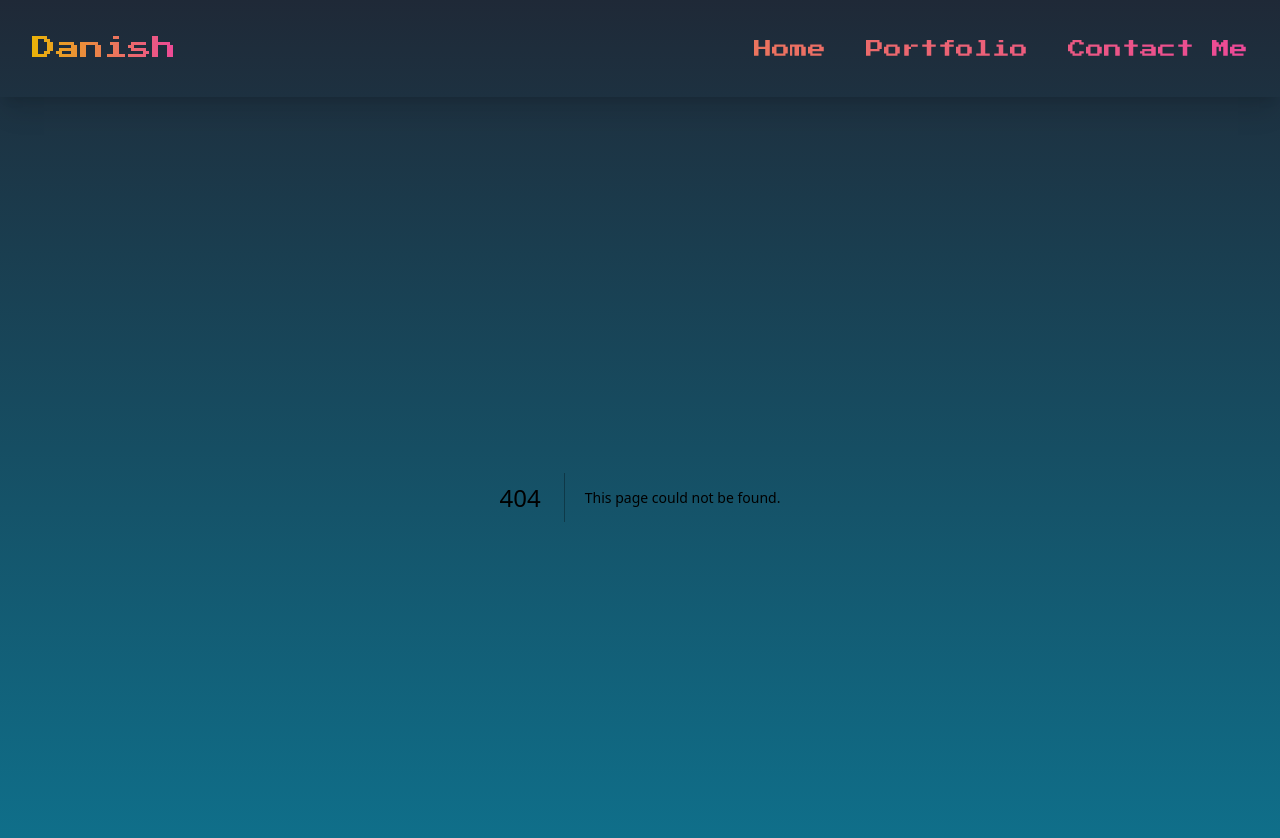
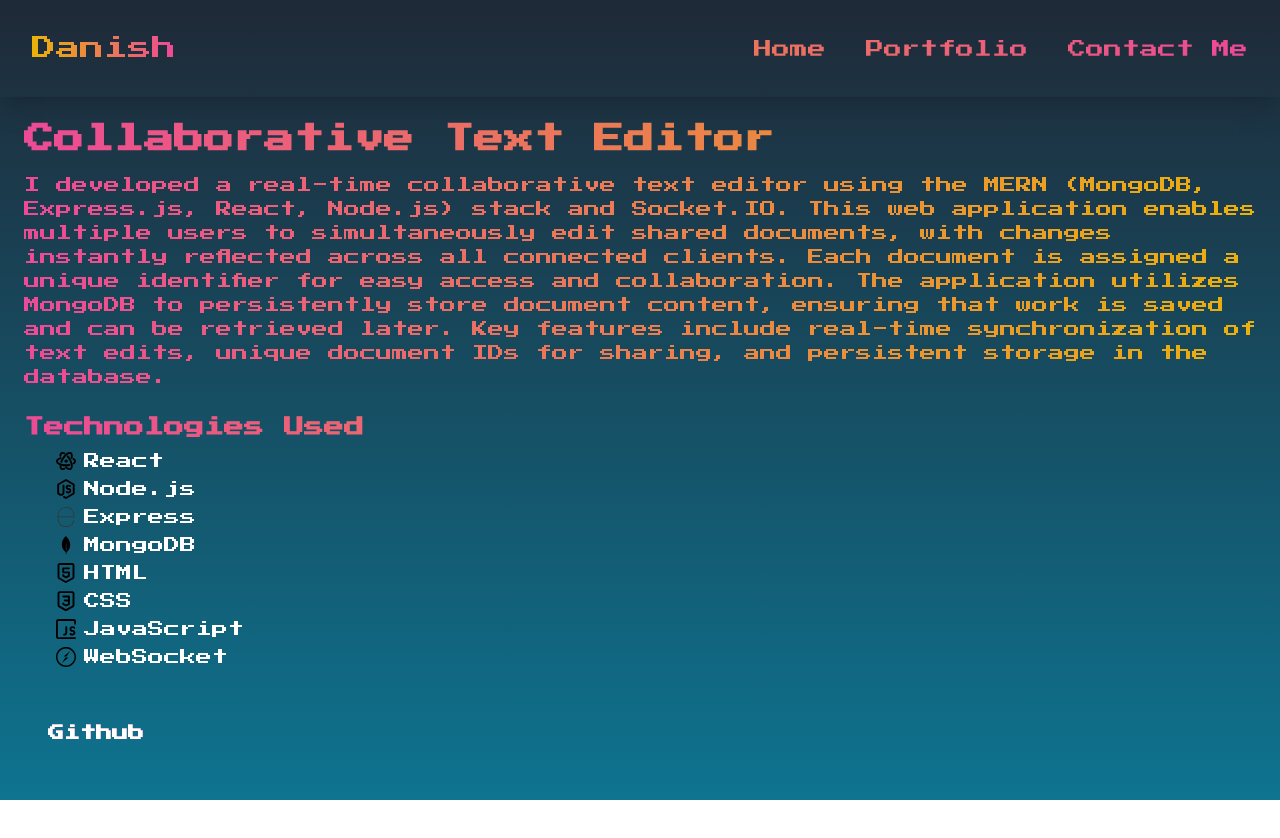
Before and after one commit to DanTiw/retro_portfolio_dantiw, a Next.js app: page /portfolio/editor in a window 1280 px wide. Before the commit this address had no page. Shown: the top 838 px of the page. After the commit the page ends 800 px from the top, so only its background shows below. Built offline with nearby package versions, Linux system fonts and the light colour scheme.

Commit message:
added details of each prject

```diff
--- a/src/app/layout.tsx
+++ b/src/app/layout.tsx
@@ -7,7 +7,7 @@
 import Head from "next/head";
 
 
-const honk = Press_Start_2P({
+const fontD = Press_Start_2P({
   weight: '400',
   subsets: ['latin'],
 
@@ -48,7 +48,7 @@
         />
     </Head>
 
-    <body className={honk.className} >
+    <body className={fontD.className} >
     <div className="min-h-screen bg-gradient-to-b from-gray-800 via-cyan-900 to-cyan-700">
         <Navbar/>
         {children}
--- /dev/null
+++ b/src/app/portfolio/editor/page.tsx
@@ -0,0 +1,32 @@
+import ProjectDetails from '@/components/ProjectDetails';
+import Link from 'next/link';
+
+const MyProjectPage = () => {
+  const projectData = {
+    name: "Collaborative Text Editor",
+    description: "I developed a real-time collaborative text editor using the MERN (MongoDB, Express.js, React, Node.js) stack and Socket.IO. This web application enables multiple users to simultaneously edit shared documents, with changes instantly reflected across all connected clients. Each document is assigned a unique identifier for easy access and collaboration. The application utilizes MongoDB to persistently store document content, ensuring that work is saved and can be retrieved later. Key features include real-time synchronization of text edits, unique document IDs for sharing, and persistent storage in the database.",
+    technologies: [
+        { name: "React", icon: "/SVGs/react.svg" },
+        { name: "Node.js", icon: "/SVGs/node.svg" },
+        { name: "Express", icon: "/SVGs/express.svg" },
+        { name: "MongoDB", icon: "/SVGs/mongo.svg" },
+        { name: "HTML", icon: "/SVGs/html.svg" },
+        { name: "CSS", icon: "/SVGs/css.svg" },
+        { name: "JavaScript", icon: "/SVGs/javascript.svg" },
+        { name: "WebSocket",icon:"/SVGs/socket.svg"},
+
+
+    ],
+
+    projectUrl: "https://github.com/DanTiw/collaborative-text-editor",
+  };
+
+  return (
+    <div>
+      <ProjectDetails {...projectData} />
+
+    </div>
+  );
+};
+
+export default MyProjectPage;
--- /dev/null
+++ b/src/app/portfolio/hangman/page.tsx
@@ -0,0 +1,22 @@
+import ProjectDetails from '@/components/ProjectDetails';
+import Link from 'next/link';
+
+const MyProjectPage = () => {
+    const projectData = {
+        name: "Hangman",
+        description: "I developed a classic Hangman game that runs in the terminal, featuring ASCII art for visual appeal. This Python-based game randomly selects words from a predefined list and challenges players to guess the word letter by letter. The game displays the hangman's gallows and figure using ASCII art, progressively revealing parts of the hangman as incorrect guesses are made.  ",
+        technologies: [
+            { name: "Python", icon: "/SVGs/python.svg" },
+        ],
+
+        projectUrl: "https://github.com/DanTiw/Hangman-Python",
+    };
+
+    return (
+        <div>
+            <ProjectDetails {...projectData} />
+        </div>
+    );
+};
+
+export default MyProjectPage;
--- /dev/null
+++ b/src/app/portfolio/notes/page.tsx
@@ -0,0 +1,27 @@
+import ProjectDetails from '@/components/ProjectDetails';
+import Link from 'next/link';
+
+const MyProjectPage = () => {
+    const projectData = {
+        name: "Note Taking App",
+        description: "I developed a Google Keep clone using React, which served as an excellent learning experience for mastering React fundamentals and CRUD operations. This web application allows users to create, read, update, and delete notes, mimicking the core functionality of Google Keep. Through building this project, I gained hands-on experience with React components, state management, and props. I learned to implement a responsive user interface using React's component-based architecture, managing application state with hooks like useState and useEffect. The CRUD functionality taught me how to handle user interactions, update the UI dynamically, and maintain data consistency ",
+        technologies: [
+            { name: "React", icon: "/SVGs/react.svg" },
+            { name: "HTML", icon: "/SVGs/html.svg" },
+            { name: "CSS", icon: "/SVGs/css.svg" },
+            { name: "JavaScript", icon: "/SVGs/javascript.svg" },
+
+        ],
+
+        projectUrl: "https://github.com/DanTiw/Google-Keeper-App-Clone",
+    };
+
+    return (
+        <div>
+            <ProjectDetails {...projectData} />
+
+        </div>
+    );
+};
+
+export default MyProjectPage;
--- a/src/app/portfolio/page.tsx
+++ b/src/app/portfolio/page.tsx
@@ -4,11 +4,11 @@
 const portfolio = () => {
     const projects = [
         { id: 1, title: 'Zenith', description: 'An activity tracker made for small scale businesses to assign tasks to Employees'
-            , github: 'https://zenith-f8eab.web.app' },
-        { id: 2, title: 'Collaborative Text Editor', description: 'A Real-time Rich text editor ', github: 'https://github.com/DanTiw/collaborative-text-editor' },
-        { id: 3, title: 'The QR Code Generator', description: 'Simple QR code Generator', github: 'https://github.com/DanTiw/QR-code-generator-with-Tkinter-GUI' },
-        { id: 4, title: 'Notes App', description: 'Simple Notes App with CRUD operations ', github: 'github.com/DanTiw/Google-Keeper-App-Clone' },
-        { id: 5, title: 'Hangman', description: 'A Hangman Game in python that runs in the terminal!', github: 'https://github.com/DanTiw/Hangman-Python' },
+            , github: '/portfolio/zenith' },
+        { id: 2, title: 'Collaborative Text Editor', description: 'A Real-time Rich text editor ', github: 'portfolio/editor' },
+        { id: 3, title: 'The QR Code Generator', description: 'Simple QR code Generator', github: 'portfolio/qrcode' },
+        { id: 4, title: 'Notes App', description: 'Simple Notes App with CRUD operations ', github: 'portfolio/notes' },
+        { id: 5, title: 'Hangman', description: 'A Hangman Game in python that runs in the terminal!', github: 'portfolio/hangman' },
         { id: 6, title: 'Source Code', description: 'Feel free to use the website design!', github: 'https://github.com/DanTiw/retro_portfolio_dantiw' },
 
     ];
@@ -18,14 +18,14 @@
             <h2 className="text-3xl font-bold text-white text-center mb-8">My Projects</h2>
             <div className="grid grid-cols-1 sm:grid-cols-2 md:grid-cols-2 lg:grid-cols-2 xl:grid-cols-4 gap-4">
                 {projects.map((project) => (
-                    <Link target="_blank" href={project.github} key={project.id}>
+                    <Link target="" href={project.github} key={project.id}>
                         <div className="bg-gradient-to-b from-yellow-500 to-pink-500 rounded-lg overflow-hidden shadow-lg transform transition duration-300 hover:scale-105 cursor-pointer">
                             <div className="p-6">
                                 <h3 className="text-2xl font-semibold text-white mb-2">{project.title}</h3>
                                 <p className="text-white">{project.description}</p>
                             </div>
                             <div className="bg-black bg-opacity-20 p-4">
-                                <span className="text-white text-sm">View</span>
+                                <span className="text-white text-sm">Details</span>
                             </div>
                         </div>
                     </Link>
--- /dev/null
+++ b/src/app/portfolio/qrcode/page.tsx
@@ -0,0 +1,23 @@
+import ProjectDetails from '@/components/ProjectDetails';
+import Link from 'next/link';
+
+const MyProjectPage = () => {
+    const projectData = {
+        name: "QR Code Generator",
+        description: "One of my First projects when I started learning programming ! I developed a QR code generator application using Python and the Tkinter library. This desktop application allows users to input text or URLs and instantly generate corresponding QR codes. The user-friendly interface, built with Tkinter, provides an input field, a 'Generate' button, and an area to display the generated QR code. The app utilizes the qrcode library to create the QR codes, which can be saved as image files. ",
+        technologies: [
+            { name: "Python", icon: "/SVGs/python.svg" },
+        ],
+
+        projectUrl: "https://github.com/DanTiw/QR-code-generator-with-Tkinter-GUI",
+    };
+
+    return (
+        <div>
+            <ProjectDetails {...projectData} />
+
+        </div>
+    );
+};
+
+export default MyProjectPage;
--- /dev/null
+++ b/src/app/portfolio/zenith/page.tsx
@@ -0,0 +1,33 @@
+import ProjectDetails from '@/components/ProjectDetails';
+import Link from 'next/link';
+
+const MyProjectPage = () => {
+  const projectData = {
+    name: "Zenith!",
+    description: "For our final year project, my two peers and I developed our first React application: a comprehensive team collaboration platform named Zenith. The app integrates three key features: a real-time chat system, task tracking functionality, and admin access controls, all powered by Firebase. Zenith allows team members to communicate instantly, manage and prioritize tasks efficiently, and gives administrators oversight and management capabilities. This project showcased our newly acquired React skills while also demonstrating our ability to integrate cloud services and implement real-time features in a web application.",
+    technologies: [
+      { name: "HTML", icon: "/SVGs/html.svg" },
+        { name: "CSS", icon: "/SVGs/css.svg" },
+        { name: "JavaScript", icon: "/SVGs/javascript.svg" },
+      { name: "React", icon: "/SVGs/react.svg" },
+      { name: "Firebase", icon: "/SVGs/firebase.svg" },
+
+    ],
+
+    projectUrl: "https://github.com/rheetham/zenith",
+  };
+
+  return (
+    <div>
+      <ProjectDetails {...projectData} />
+
+        <Link href="https://zenith-f8eab.web.app/"   target="_blank" className="ml-6 px-6 py-3 text-sm mt-2 sm:text-base rounded-md  text-white font-semibold hover:shadow-xl transition-all duration-300 hover:scale-105 hover:bg-gradient-to-r from-yellow-500 to-pink-500">
+           Live
+
+            </Link>
+
+    </div>
+  );
+};
+
+export default MyProjectPage;
--- /dev/null
+++ b/src/components/ProjectDetails.tsx
@@ -0,0 +1,52 @@
+import React from 'react';
+import Link from 'next/link';
+import Image from 'next/image';
+interface Technology {
+  name: string;
+  icon?: string; // URL or import path for the tech icon
+}
+
+interface ProjectDetailsProps {
+  name: string;
+  description: string;
+
+  technologies: Technology[];
+  projectUrl: string;
+}
+
+const ProjectDetails: React.FC<ProjectDetailsProps> = ({
+  name,
+  description,
+
+  technologies,
+  projectUrl
+}) => {
+  return (
+    <div className="mx-auto p-6 bg-clip-text bg-gradient-to-l from-yellow-500 to-pink-500 text-transparent">
+      <h1 className="text-3xl font-bold mb-4 text-left ">{name}</h1>
+
+      <p className="text-left mb-6">{description}</p>
+
+      <div className="mb-6">
+        <h2 className="text-xl font-semibold mb-2 text-left ">Technologies Used</h2>
+        <ul className="list-disc list-inside text-left text-white">
+          {technologies.map((tech, index) => (
+            <li key={index} className="flex items-center mb-1 ml-8">
+              {tech.icon && <img src={tech.icon} alt={tech.name} className="w-5 h-5 mr-2" />}
+              {tech.name}
+            </li>
+          ))}
+        </ul>
+      </div>
+
+      <div className=" mt-5 flex items-center">
+        <Link href={projectUrl} passHref   target="_blank" className="flex items-center px-6 py-3 text-sm mt-4 sm:text-base rounded-md  text-white font-semibold hover:shadow-xl transition-all duration-300 hover:scale-105 hover:bg-gradient-to-r from-yellow-500 to-pink-500">
+            Github
+
+            </Link>
+      </div>
+    </div>
+  );
+};
+
+export default ProjectDetails;
```
Also changed, not shown: public/SVGs/link.svg (added), public/SVGs/socket.svg (added).
